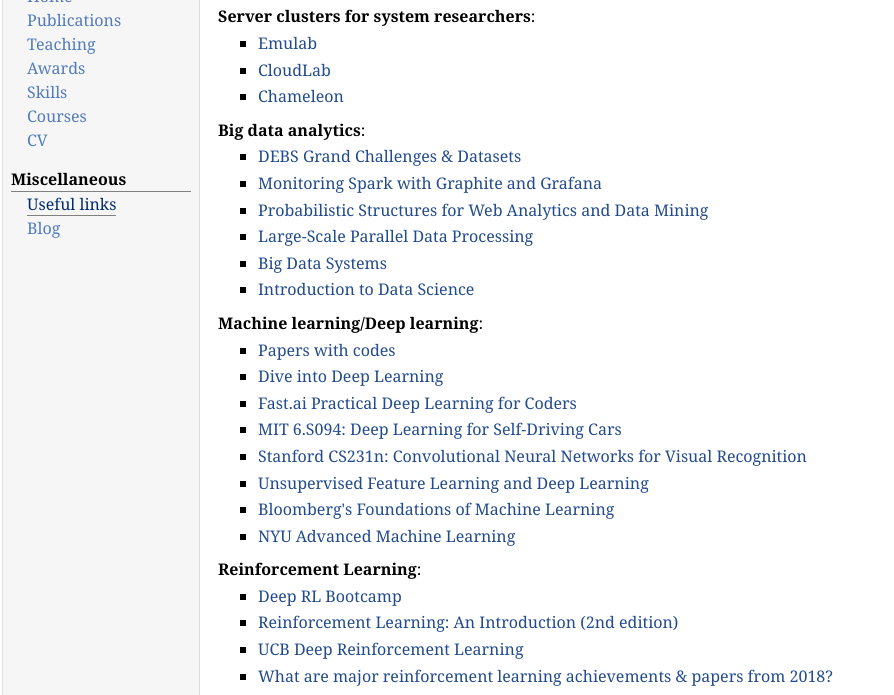
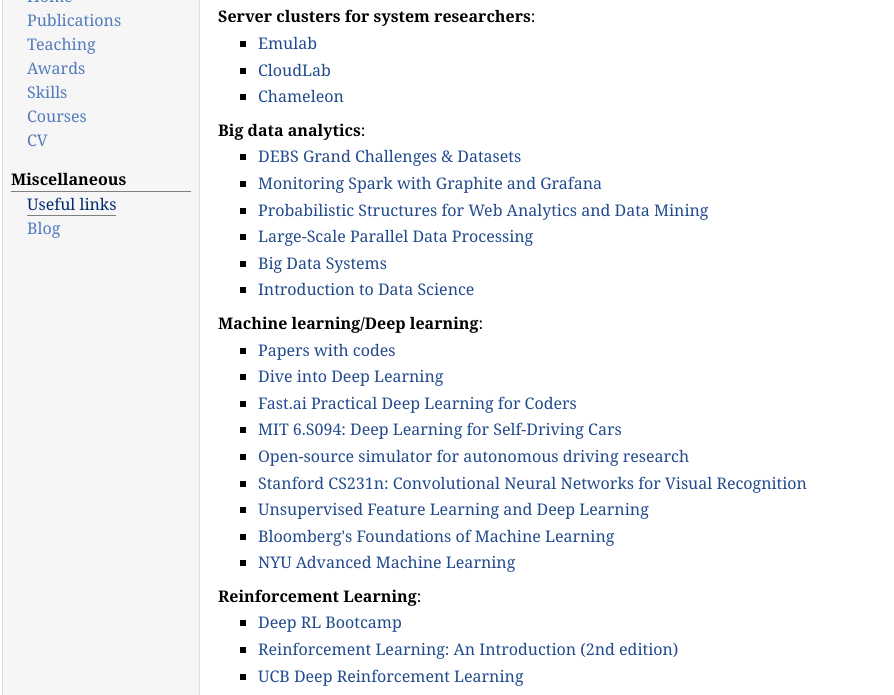
Before and after one commit to minhqnguyen/minhqnguyen.github.io, a plain HTML site: page links.html in a window 1280 px wide. Shown: the part 68-763 px from the top of the page, without its empty margins (0-894 px from the left). Drawn offline with Linux system fonts and the light colour scheme.

Commit message:
Update the links page

```diff
--- a/links.html
+++ b/links.html
@@ -61,6 +61,8 @@
 </li>
 <li><p><a href="https://selfdrivingcars.mit.edu/" target=&ldquo;blank&rdquo;>MIT 6.S094: Deep Learning for Self-Driving Cars</a></p>
 </li>
+<li><p><a href="http://carla.org/" target=&ldquo;blank&rdquo;>Open-source simulator for autonomous driving research</a></p>
+</li>
 <li><p><a href="http://cs231n.stanford.edu/" target=&ldquo;blank&rdquo;>Stanford CS231n: Convolutional Neural Networks for Visual Recognition</a></p>
 </li>
 <li><p><a href="http://ufldl.stanford.edu/tutorial/" target=&ldquo;blank&rdquo;>Unsupervised Feature Learning and Deep Learning</a></p>
```
